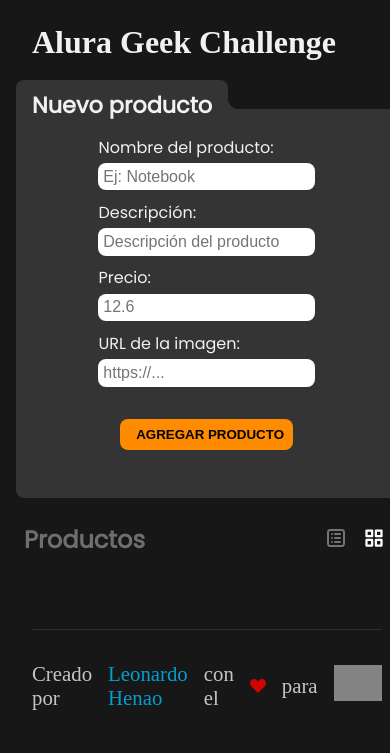
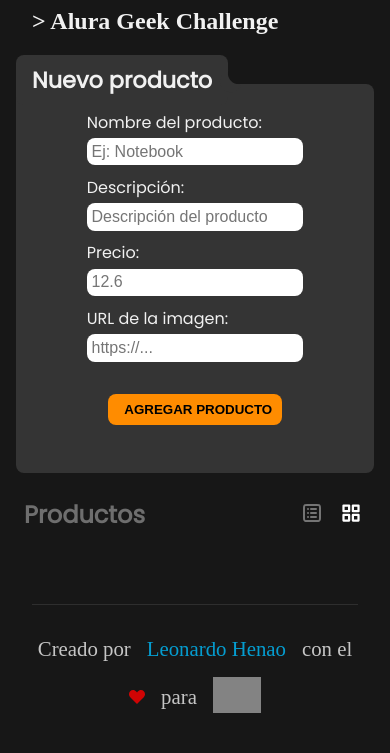
Before and after one commit to leonardo-henao/AluraGeekChallenge, a plain HTML site: page index.html in a window 390 px wide. Drawn offline with Linux system fonts and the light colour scheme; no server answers; grey boxes are pictures that could not be loaded; a web font is replaced by a local one.

Commit message:
Feat: Se ajustaron pequeños detalles para la version mobile

```diff
--- a/index.html
+++ b/index.html
@@ -15,9 +15,9 @@
   </head>
   <body>
     <nav aria-label="Navegación principal">
-      <div class="brand" aria-label="Alura Geek Challenge">
-        Alura Geek Challenge
-      </div>
+      <a href="/" class="brand" aria-label="Ir a la página de inicio">
+        > Alura Geek Challenge</a
+      >
     </nav>
 
     <main role="main">
--- a/style.css
+++ b/style.css
@@ -47,6 +47,7 @@ footer {
   display: flex;
   justify-content: center;
   align-items: center;
+  flex-wrap: wrap;
   gap: 1rem;
   margin: 1rem;
   border-width: 1px 0 0 0;
@@ -82,10 +83,13 @@ footer a {
 .poppins {
   font-family: var(--font-poppins);
 }
-
+nav {
+  margin-bottom: 1rem;
+}
 nav .brand {
+  text-decoration: none;
   font-family: var(--font-doto);
-  font-size: 2rem;
+  font-size: 1.5rem;
   font-weight: 600;
   color: var(--cl-font);
   padding: 1rem;
@@ -212,7 +216,7 @@ nav .brand {
   -webkit-box-orient: vertical;
   -webkit-line-clamp: 2;
   line-clamp: 2;
-  height: 4rem;
+  height: 3.5rem;
   overflow: hidden;
   opacity: 0.8;
 }
@@ -491,6 +495,9 @@ nav .brand {
   #list__products[type="list"] .car__product {
     flex-wrap: nowrap;
   }
+  nav .brand {
+    font-size: 2rem;
+  }
 }
 
 @media screen and (max-width: 428px) {
```
